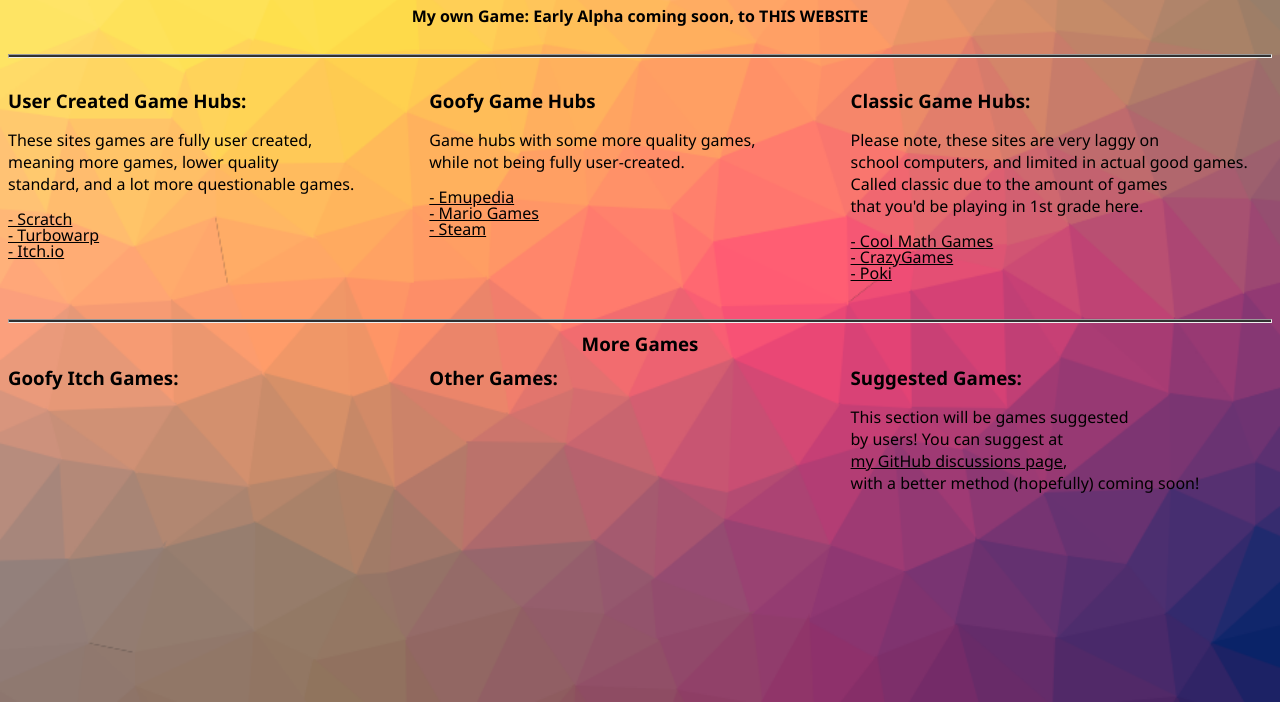
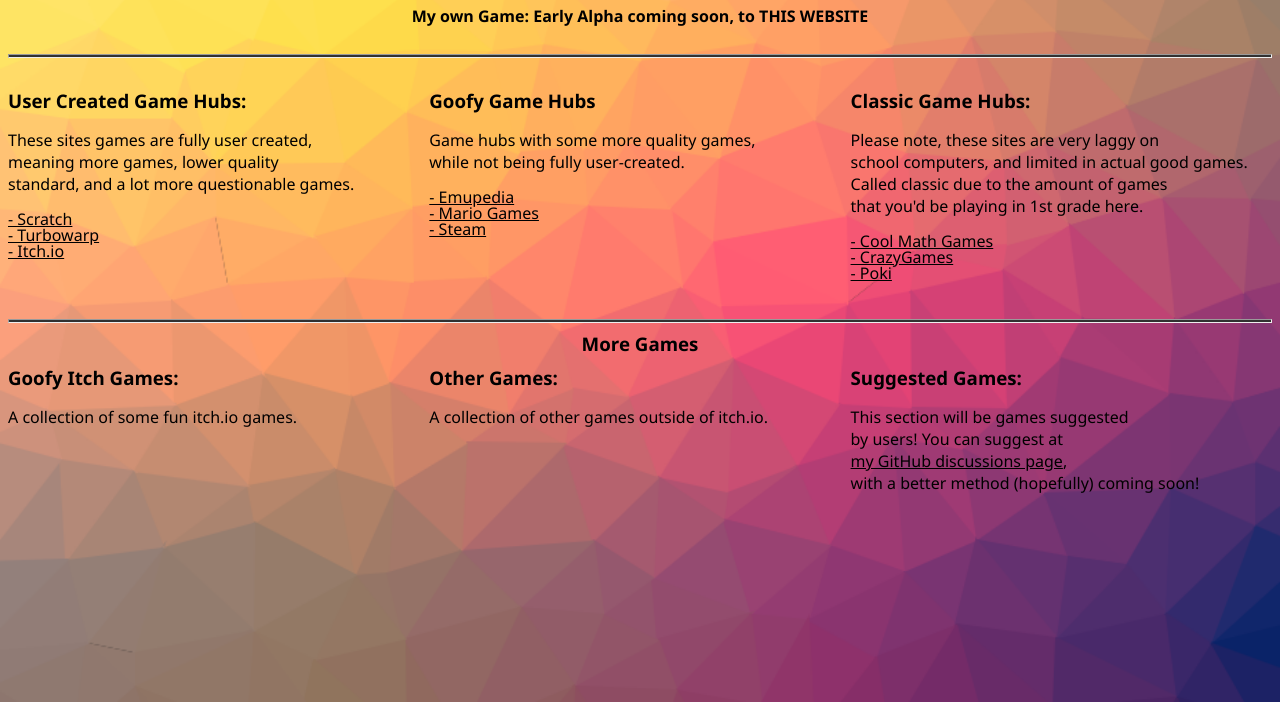
Before and after one commit to GageTheEpic/gagetheepic.github.io, a plain HTML site: page index.html in a window 1280 px wide. Shown: the part 98-800 px from the top of the page. Drawn offline with Linux system fonts and the light colour scheme.

Commit message:
added MORE TEXT

```diff
--- a/index.html
+++ b/index.html
@@ -45,12 +45,12 @@
 
         <div class = column>
             <h3 id="header"> Goofy Itch Games: </h3>
-
+            <p>A collection of some fun itch.io games.</p>
         </div>
 
         <div class = column>
             <h3 id="header"> Other Games: </h3>
-
+            <p>A collection of other games outside of itch.io.</p>
         </div>
 
         <div class = column>
```
